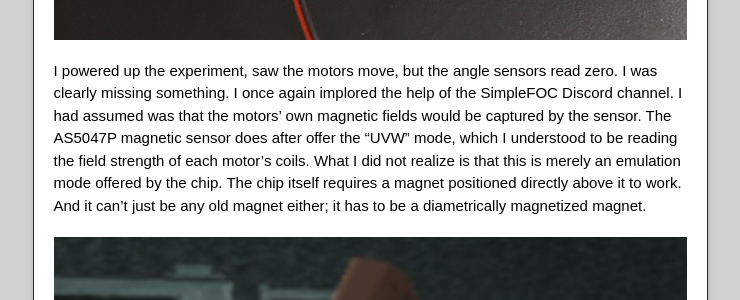
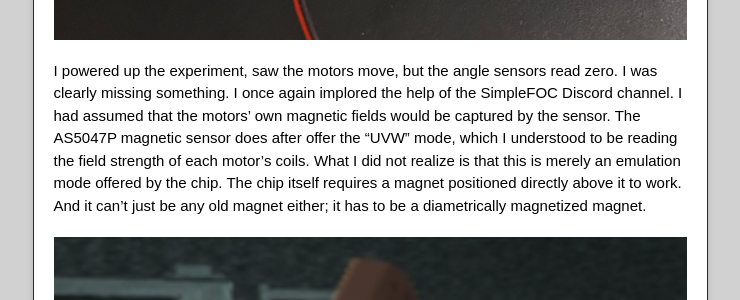
Before and after one commit to otac0n/otac0n.github.com, a Jekyll site: the page built from _posts/2026-03-19-building-a-metal-gear-mk.ii-inspired-self-balancing-robot-part-2-prototypes.md, in a window 1280 px wide and 1400 px high, scrolled down 10010 px. Shown: the part 198-498 px from the top of the window, without its empty margins (270-1010 px from the left). Built offline with Jekyll 4.4.1, drawn with Linux system fonts in a browser that asks for light colours; Markdown is read by kramdown in place of the engine named in the settings; comment, search, counter and statistics services are not loaded; some of the changed text lies outside the part shown.

Commit message:
Typo/spelling fixes.

```diff
--- a/_posts/2026-03-19-building-a-metal-gear-mk.ii-inspired-self-balancing-robot-part-2-prototypes.md
+++ b/_posts/2026-03-19-building-a-metal-gear-mk.ii-inspired-self-balancing-robot-part-2-prototypes.md
@@ -194,7 +194,7 @@ My friend Arthur was kind enough to 3D-print a few of my designs, so I was now a
 
 ![Ankle Powered](/blog/images/mk.ii/ankle-powered.jpg)
 
-I powered up the experiment, saw the motors move, but the angle sensors read zero. I was clearly missing something. I once again implored the help of the SimpleFOC Discord channel. I had assumed was that the motors' own magnetic fields would be captured by the sensor. The AS5047P magnetic sensor does after offer the "UVW" mode, which I understood to be reading the field strength of each motor's coils. What I did not realize is that this is merely an emulation mode offered by the chip. The chip itself requires a magnet positioned directly above it to work. And it can't just be any old magnet either; it has to be a diametrically magnetized magnet.
+I powered up the experiment, saw the motors move, but the angle sensors read zero. I was clearly missing something. I once again implored the help of the SimpleFOC Discord channel. I had assumed that the motors' own magnetic fields would be captured by the sensor. The AS5047P magnetic sensor does after offer the "UVW" mode, which I understood to be reading the field strength of each motor's coils. What I did not realize is that this is merely an emulation mode offered by the chip. The chip itself requires a magnet positioned directly above it to work. And it can't just be any old magnet either; it has to be a diametrically magnetized magnet.
 
 ![Mk.III Slide](/blog/images/mk.ii/mk.iii-slide.jpg)
 
```
Also changed, not shown: other parts of _posts/2026-03-19-building-a-metal-gear-mk.ii-inspired-self-balancing-robot-part-2-prototypes.md (+1 -1 lines).
